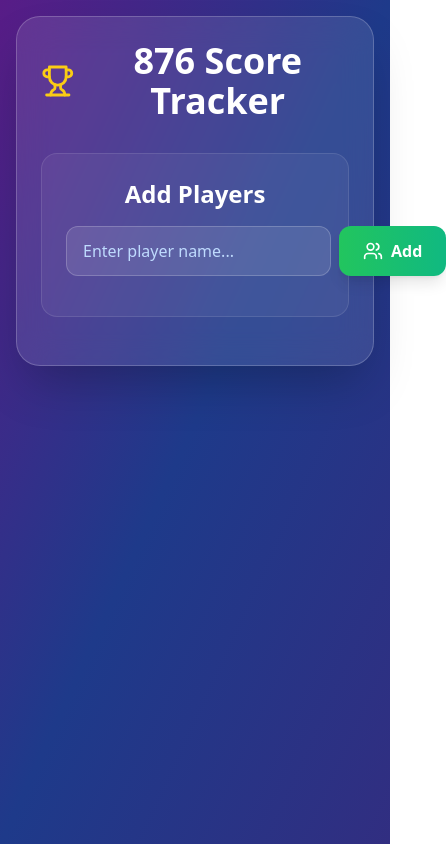
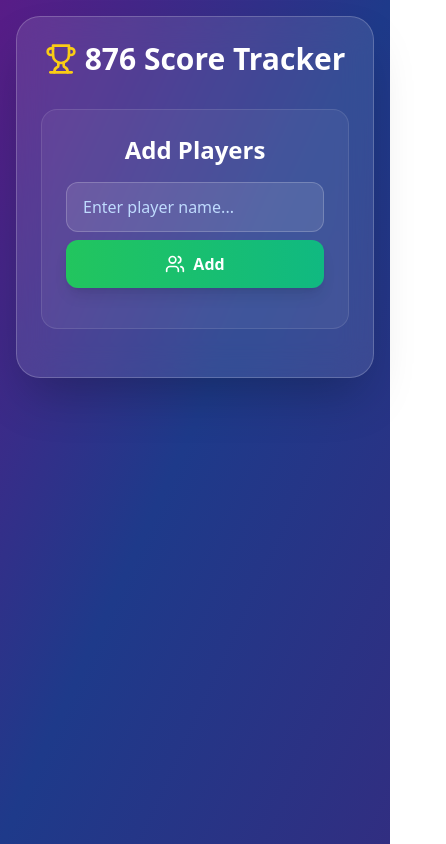
Before and after one commit to GitHokie/876-scorerClaude, a Next.js app: page / in a window 390 px wide. Shown: the whole page, 446 px wide, since content can reach past the window. Built offline with nearby package versions, Linux system fonts and the light colour scheme.

Commit message:
Update page.tsx Responsive

```diff
--- a/app/page.tsx
+++ b/app/page.tsx
@@ -197,12 +197,12 @@ export default function Game876Scorer() {
       <div className="max-w-6xl mx-auto">
         <div className="bg-white/10 backdrop-blur-lg rounded-3xl shadow-2xl p-6 sm:p-8 border border-white/20">
           <div className="text-center mb-8">
-            <h1 className="text-4xl sm:text-5xl font-bold text-white mb-2 flex items-center justify-center gap-3">
-              <Trophy className="text-yellow-400" size={40} />
-              876 Score Tracker
+            <h1 className="text-3xl sm:text-4xl md:text-5xl font-bold text-white mb-2 flex items-center justify-center gap-2 sm:gap-3">
+              <Trophy className="text-yellow-400" size={32} />
+              <span className="sm:inline">876 Score Tracker</span>
             </h1>
             {gameStarted && (
-              <p className="text-blue-200 text-lg">Round {currentRoundIndex + 1} of {roundSequence.length} • {currentCards} Cards</p>
+              <p className="text-blue-200 text-base sm:text-lg">Round {currentRoundIndex + 1} of {roundSequence.length} • {currentCards} Cards</p>
             )}
           </div>
 
@@ -282,18 +282,18 @@ export default function Game876Scorer() {
             <>
               <div className="bg-white/5 rounded-2xl p-6 mb-6 border border-white/10">
                 <h3 className="text-2xl font-bold text-white mb-4 text-center">Add Players</h3>
-                <div className="flex gap-2 mb-4">
+                <div className="flex flex-col sm:flex-row gap-2 mb-4">
                   <input
                     type="text"
                     value={newPlayerName}
                     onChange={(e) => setNewPlayerName(e.target.value)}
                     onKeyPress={(e) => e.key === 'Enter' && addPlayer()}
                     placeholder="Enter player name..."
-                    className="flex-1 px-4 py-3 rounded-xl bg-white/10 border border-white/20 text-white placeholder-blue-200 focus:outline-none focus:ring-2 focus:ring-blue-400"
+                    className="flex-1 px-4 py-3 rounded-xl bg-white/10 border border-white/20 text-white placeholder-blue-200 focus:outline-none focus:ring-2 focus:ring-blue-400 text-base"
                   />
                   <button
                     onClick={addPlayer}
-                    className="px-6 py-3 bg-gradient-to-r from-green-500 to-emerald-500 hover:from-green-600 hover:to-emerald-600 text-white rounded-xl font-semibold transition-all flex items-center gap-2 shadow-lg"
+                    className="w-full sm:w-auto px-6 py-3 bg-gradient-to-r from-green-500 to-emerald-500 hover:from-green-600 hover:to-emerald-600 text-white rounded-xl font-semibold transition-all flex items-center justify-center gap-2 shadow-lg"
                   >
                     <Users size={20} />
                     Add
@@ -354,41 +354,41 @@ export default function Game876Scorer() {
                   {getOrderedPlayers().map((player) => {
                     const isDealer = players.indexOf(player) === dealerIndex;
                     return (
-                      <div key={player.id} className="bg-white/10 rounded-xl p-4 flex items-center gap-4">
-                        <div className="flex-1 text-white font-semibold text-lg flex items-center gap-2">
+                      <div key={player.id} className="bg-white/10 rounded-xl p-4 flex flex-col sm:flex-row items-start sm:items-center gap-3 sm:gap-4">
+                        <div className="flex-1 text-white font-semibold text-base sm:text-lg flex items-center gap-2">
                           {player.name}
                           {isDealer && <span className="text-yellow-400 text-sm">🃏 Dealer</span>}
                         </div>
 
                         {!bidsSubmitted ? (
-                          <div className="flex items-center gap-2">
-                            <label className="text-blue-200">Bid:</label>
+                          <div className="flex items-center gap-2 w-full sm:w-auto justify-end">
+                            <label className="text-blue-200 text-sm sm:text-base">Bid:</label>
                             <input
                               type="number"
                               min="0"
                               max={currentCards}
                               value={tempBids[player.id] !== undefined ? tempBids[player.id] : ''}
                               onChange={(e) => updateBid(player.id, e.target.value)}
-                              className="w-20 px-3 py-2 text-center rounded-lg bg-white/10 border border-white/20 text-white focus:outline-none focus:ring-2 focus:ring-blue-400"
+                              className="w-16 sm:w-20 px-2 sm:px-3 py-2 text-center rounded-lg bg-white/10 border border-white/20 text-white focus:outline-none focus:ring-2 focus:ring-blue-400 text-base"
                             />
                           </div>
                         ) : (
-                          <>
-                            <div className="text-blue-200">
+                          <div className="flex items-center gap-3 sm:gap-4 w-full sm:w-auto justify-end">
+                            <div className="text-blue-200 text-sm sm:text-base">
                               Bid: <span className="text-white font-bold">{tempBids[player.id] || 0}</span>
                             </div>
                             <div className="flex items-center gap-2">
-                              <label className="text-blue-200">Tricks:</label>
+                              <label className="text-blue-200 text-sm sm:text-base">Tricks:</label>
                               <input
                                 type="number"
                                 min="0"
                                 max={currentCards}
                                 value={tempTricks[player.id] || 0}
                                 onChange={(e) => updateTricks(player.id, e.target.value)}
-                                className="w-20 px-3 py-2 text-center rounded-lg bg-white/10 border border-white/20 text-white focus:outline-none focus:ring-2 focus:ring-blue-400"
+                                className="w-16 sm:w-20 px-2 sm:px-3 py-2 text-center rounded-lg bg-white/10 border border-white/20 text-white focus:outline-none focus:ring-2 focus:ring-blue-400 text-base"
                               />
                             </div>
-                          </>
+                          </div>
                         )}
                       </div>
                     );
```
